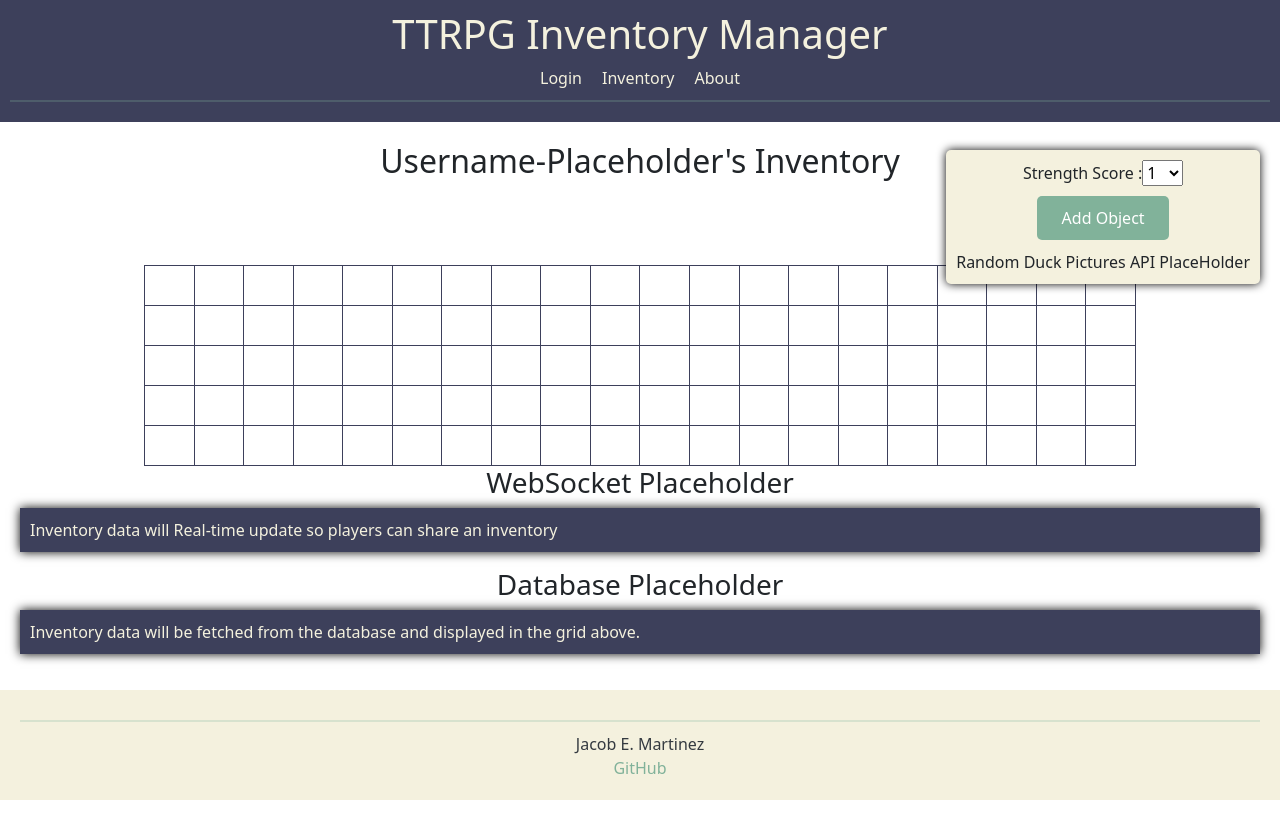
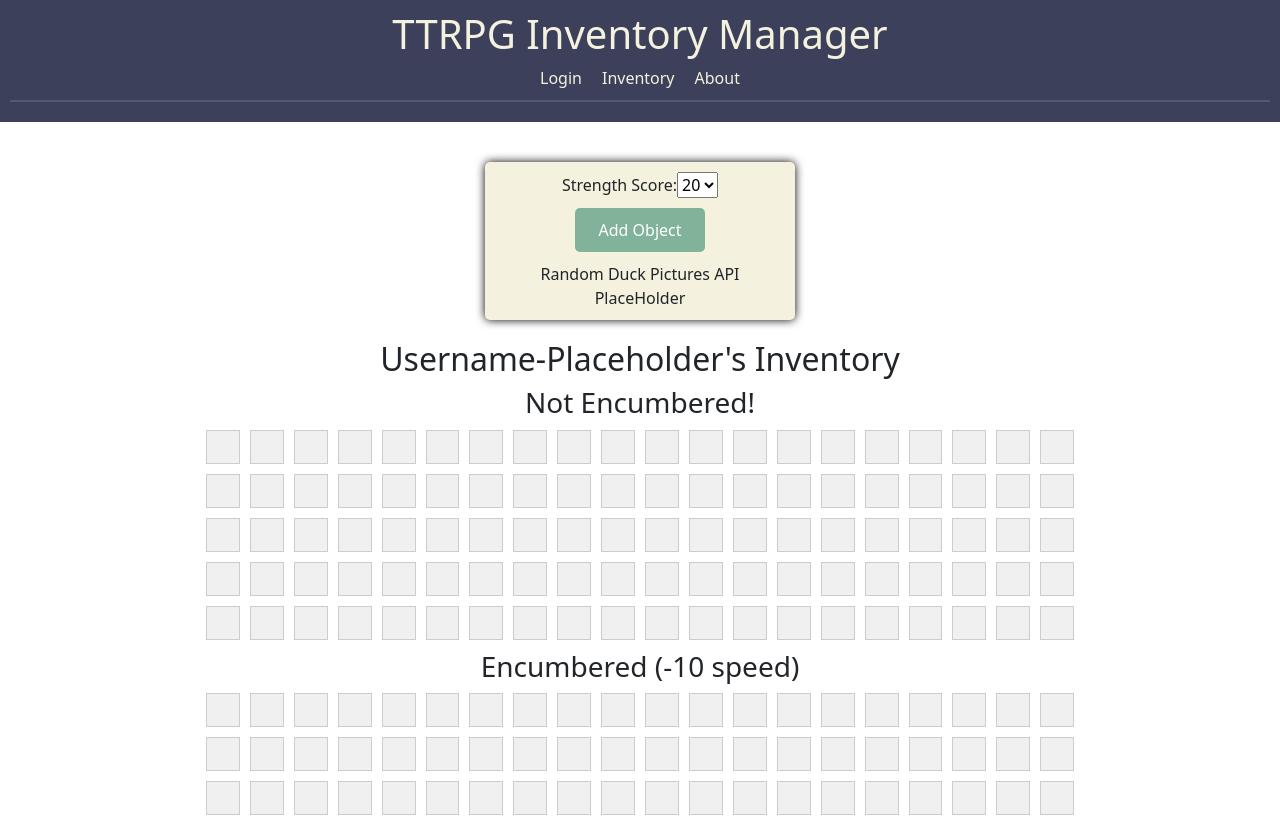
Before and after one commit to Jacobadia/startup, a React (Vite) app: page /inventory in a window 1280 px wide. Shown: the top 817 px of the page. Built offline with nearby package versions, Linux system fonts and the light colour scheme.

Commit message:
dynamic Grid

```diff
--- a/src/inventory/inventory.css
+++ b/src/inventory/inventory.css
@@ -1,37 +1,46 @@
 /* Style for the object creator section */
 #object-creator {
-  position: absolute;
-  top: 150px; /* Adjust as needed for spacing */
-  right: 20px; /* Positions it in the top right corner */
-  background-color: #f4f1de; /* Light Beige */
-  padding: 10px;
-  border-radius: 5px;
+  position: relative; /* Keep relative for small screens */
+  padding: 10px; /* Adjust padding */
+  background-color: #f4f1de; /* Optional: light background for better visibility */
+  border-radius: 5px; /* Optional: rounded corners */
+  width: 25%; /* Adjust width for smaller screens */
+  margin: 20px auto; /* Center and add margin */
+  top: auto; /* Ensure top positioning is not applie */
   box-shadow: 0px 0px 10px rgba(0, 0, 0, 1);
 }
 
-/* Style for the inventory grid */
-#inventory-grid {
-  margin-top: 85px; /* Adjust to prevent overlap with object creator */
+/* Default grid styles */
+.grid-container {
+  display: grid;
+  gap: 10px; /* Default space between cells */
+  margin: 10px auto;
+  max-width: 70%; /* Ensure grid doesn't get too wide */
+  transition: gap 0.3s ease, max-width 0.3s ease; /* Smooth transitions */
 }
 
-table {
-  width: 80%;
-  border-collapse: collapse; /* Remove space between borders */
-  margin: 0 auto;
+/* Smaller grid adjustment */
+.grid-container.shrink {
+  gap: 5px; /* Reduce gap for smaller strength scores */
+  max-width: 30%; /* Shrink grid width */
 }
 
-th {
-  background-color: #3d405b; /* Header background color */
-  color: #f4f1de; /* Header text color */
-  padding: 10px;
+/* Grid cells */
+.grid-cell {
+  background-color: #f0f0f0;
+  border: 1px solid #ccc;
+  aspect-ratio: 1; /* Keeps cells square */
+  display: flex;
+  justify-content: center;
+  align-items: center;
+  cursor: pointer;
+  transition: background-color 0.2s ease;
 }
 
-td {
-  width: calc(80% / 20); /* Width of each cell in the grid */
-  height: 40px; /* Height of each cell */
-  border: 1px solid #3d405b; /* Light gray border */
-  text-align: center; /* Center text in cells */
+.grid-cell:hover {
+  background-color: #e0e0e0;
 }
+
 
 @media (max-width: 1200px) {
   #object-creator {
--- a/src/inventory/inventory.jsx
+++ b/src/inventory/inventory.jsx
@@ -1,15 +1,40 @@
-import React from 'react';
+import React, { useState } from 'react';
 import './inventory.css';
 
 export function Inventory() {
+  const [strengthScore, setStrengthScore] = useState(20); // Default to 1 column
+
+  const handleStrengthScoreChange = (e) => {
+    setStrengthScore(Number(e.target.value));
+  };
+
+  const renderGrid = () => {
+    const rows = 5;
+    const cols = strengthScore;
+
+    const containerClass = strengthScore < 8 ? "grid-container shrink" : "grid-container";
+
+    return (
+      <div className={containerClass} style={{ gridTemplateColumns: `repeat(${cols}, 1fr)` }}>
+        {Array.from({ length: rows * cols }, (_, index) => (
+          <div key={index} className="grid-cell"></div>
+        ))}
+      </div>
+    );
+  };
+
   return (
     <main>
       <section id="object-creator">
-        <label for="Strength-Score">Strength Score :  </label>
-        <select id="Strength-Score">
+        <label htmlFor="Strength-Score">Strength Score:</label>
+        <select
+          id="Strength-Score"
+          value={strengthScore}
+          onChange={handleStrengthScoreChange}
+        >
           {Array.from({ length: 20 }, (_, i) => (
-            <option key={i + 1} value={i + 1}>
-              {i + 1}
+            <option key={20 - i} value={20 - i}>
+              {20 - i}
             </option>
           ))}
         </select>
@@ -22,122 +47,13 @@ export function Inventory() {
       <section id="inventory-section">
         <h2>Username-Placeholder's Inventory</h2>
 
-
         <div id="inventory-grid">
-          <table border="1">
-              <tbody>
-                  <tr>
-                      <td></td>
-                      <td></td>
-                      <td></td>
-                      <td></td>
-                      <td></td>
-                      <td></td>
-                      <td></td>
-                      <td></td>
-                      <td></td>
-                      <td></td>
-                      <td></td>
-                      <td></td>
-                      <td></td>
-                      <td></td>
-                      <td></td>
-                      <td></td>
-                      <td></td>
-                      <td></td>
-                      <td></td>
-                      <td></td>
-                  </tr>
-                  <tr>
-                    <td></td>
-                    <td></td>
-                    <td></td>
-                    <td></td>
-                    <td></td>
-                    <td></td>
-                    <td></td>
-                    <td></td>
-                    <td></td>
-                    <td></td>
-                    <td></td>
-                    <td></td>
-                    <td></td>
-                    <td></td>
-                    <td></td>
-                    <td></td>
-                    <td></td>
-                    <td></td>
-                    <td></td>
-                    <td></td>
-                  </tr>
-                  <tr>
-                    <td></td>
-                    <td></td>
-                    <td></td>
-                    <td></td>
-                    <td></td>
-                    <td></td>
-                    <td></td>
-                    <td></td>
-                    <td></td>
-                    <td></td>
-                    <td></td>
-                    <td></td>
-                    <td></td>
-                    <td></td>
-                    <td></td>
-                    <td></td>
-                    <td></td>
-                    <td></td>
-                    <td></td>
-                    <td></td>
-                  </tr>
-                  <tr>
-                    <td></td>
-                    <td></td>
-                    <td></td>
-                    <td></td>
-                    <td></td>
-                    <td></td>
-                    <td></td>
-                    <td></td>
-                    <td></td>
-                    <td></td>
-                    <td></td>
-                    <td></td>
-                    <td></td>
-                    <td></td>
-                    <td></td>
-                    <td></td>
-                    <td></td>
-                    <td></td>
-                    <td></td>
-                    <td></td>
-                  </tr>
-                  <tr>
-                    <td></td>
-                    <td></td>
-                    <td></td>
-                    <td></td>
-                    <td></td>
-                    <td></td>
-                    <td></td>
-                    <td></td>
-                    <td></td>
-                    <td></td>
-                    <td></td>
-                    <td></td>
-                    <td></td>
-                    <td></td>
-                    <td></td>
-                    <td></td>
-                    <td></td>
-                    <td></td>
-                    <td></td>
-                    <td></td>
-                  </tr>
-              </tbody>
-          </table>
+          <h3>Not Encumbered!</h3>
+          {renderGrid()}
+          <h3>Encumbered (-10 speed)</h3>
+          {renderGrid()}
+          <h3>Heavly Encumbered</h3>
+          {renderGrid()}
         </div>
 
         <div id="websocket-placeholder">
@@ -151,6 +67,5 @@ export function Inventory() {
         </div>
       </section>
     </main>
-
   );
 }
```
Lines whose indentation alone changed are shown as unchanged.
